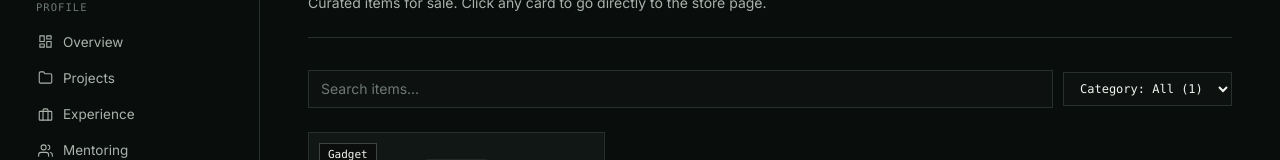
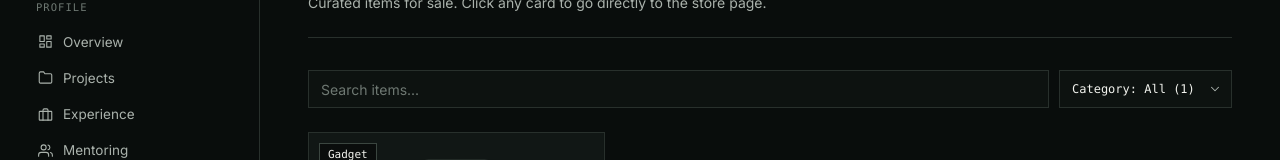
Before and after one commit to insanz01/insanz01.github.io, a React (Vite) app: page /jualan in a window 1280 px wide. Shown: the part 129-289 px from the top of the page. Built offline with nearby package versions, Linux system fonts and the light colour scheme.

Commit message:
Fix Safari select styling with appearance-none and matching height

```diff
--- a/src/pages/JualanPage.tsx
+++ b/src/pages/JualanPage.tsx
@@ -50,15 +50,16 @@ export function JualanPage() {
               onChange={(e) => setQuery(e.target.value)}
               placeholder={lang === "id" ? "Cari barang..." : "Search items..."}
               aria-label={lang === "id" ? "Cari barang" : "Search items"}
-              className="w-full border border-[var(--border)] bg-[var(--surface-raised)] px-3 py-2 text-sm text-[var(--text)] placeholder:text-[var(--text-subtle)] focus:border-[var(--border-strong)] focus:outline-none"
+              className="h-[38px] w-full border border-[var(--border)] bg-[var(--surface-raised)] px-3 text-sm text-[var(--text)] placeholder:text-[var(--text-subtle)] focus:border-[var(--border-strong)] focus:outline-none"
             />
           </div>
 
+          <div className="relative shrink-0">
             <select
               value={category}
               onChange={(e) => setCategory(e.target.value)}
               aria-label={lang === "id" ? "Filter kategori" : "Filter category"}
-            className="cursor-pointer border border-[var(--border)] bg-[var(--surface-raised)] px-3 py-2 font-mono text-xs text-[var(--text)] focus:border-[var(--border-strong)] focus:outline-none"
+              className="h-[38px] w-full cursor-pointer appearance-none rounded-none border border-[var(--border)] bg-[var(--surface-raised)] py-0 pr-9 pl-3 font-mono text-xs text-[var(--text)] focus:border-[var(--border-strong)] focus:outline-none sm:w-auto"
             >
               {categories.map((cat) => (
                 <option key={cat} value={cat}>
@@ -70,6 +71,21 @@ export function JualanPage() {
                 </option>
               ))}
             </select>
+            <svg
+              width="14"
+              height="14"
+              viewBox="0 0 24 24"
+              fill="none"
+              stroke="currentColor"
+              strokeWidth="1.75"
+              strokeLinecap="round"
+              strokeLinejoin="round"
+              aria-hidden="true"
+              className="pointer-events-none absolute top-1/2 right-2.5 -translate-y-1/2 text-[var(--text-muted)]"
+            >
+              <polyline points="6 9 12 15 18 9" />
+            </svg>
+          </div>
         </div>
 
         {/* Product Grid */}
```
Lines whose indentation alone changed are shown as unchanged.
